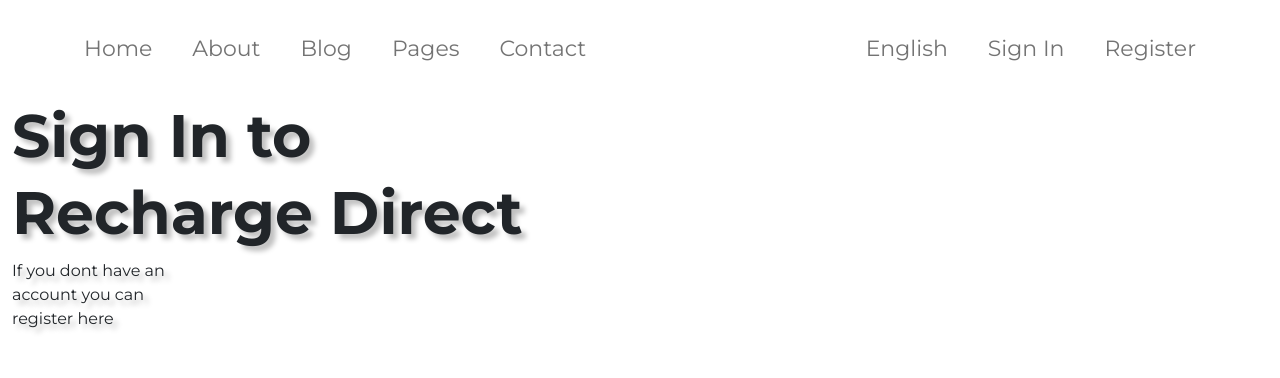
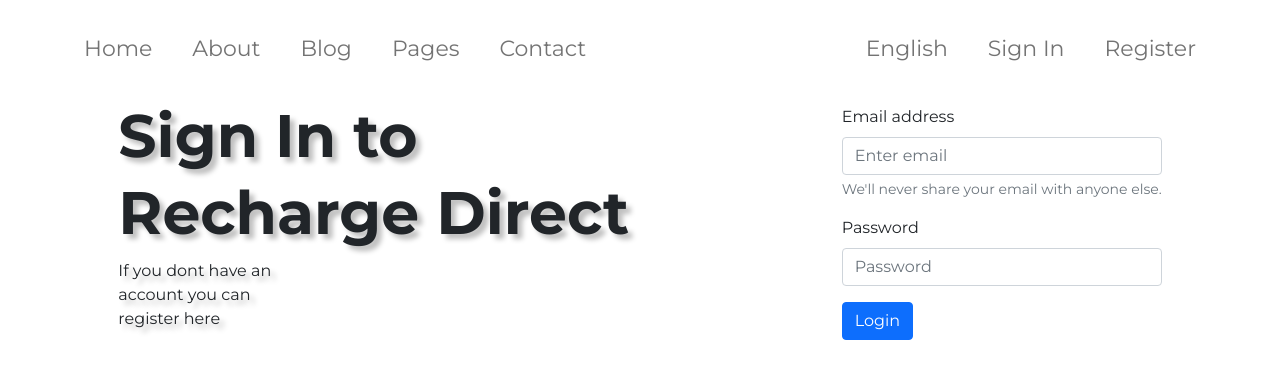
Before and after one commit to Abfahim21/mobile-recharge-landing-page, a plain HTML site: page index.html in a window 1280 px wide. Drawn offline with Linux system fonts and the light colour scheme; a web font is replaced by a local one.

Commit message:
form flexing

```diff
--- a/css/style.css
+++ b/css/style.css
@@ -16,3 +16,9 @@ a.nav-link {
 .hero-text {
     text-shadow: 5px 5px 5px rgba(0, 0, 0, 0.25);
 }
+.hero.container-fluid {
+    display: flex;
+    flex-direction: row;
+    justify-content: space-around;
+    align-items: center;
+}
--- a/index.html
+++ b/index.html
@@ -55,7 +55,20 @@
             <h1>Sign In to<br>Recharge Direct</h1>
             <p>If you dont have an<br>account you can<br><span class="register">register here</span></p>
         </div>
-        <div class="hero-form"></div>
+        <div class="hero-form">
+            <form>
+                <div class="mb-3">
+                  <label for="email" class="form-label">Email address</label>
+                  <input type="email" class="form-control" id="email" aria-describedby="emailHelp" placeholder="Enter email">
+                  <div id="emailHelp" class="form-text">We'll never share your email with anyone else.</div>
+                </div>
+                <div class="mb-3">
+                  <label for="password" class="form-label">Password</label>
+                  <input type="password" class="form-control" id="password" placeholder="Password">
+                </div>
+                <button type="submit" class="btn btn-primary">Login</button>
+              </form>
+        </div>
       </div>
 
     <!--JS Link-->
```
